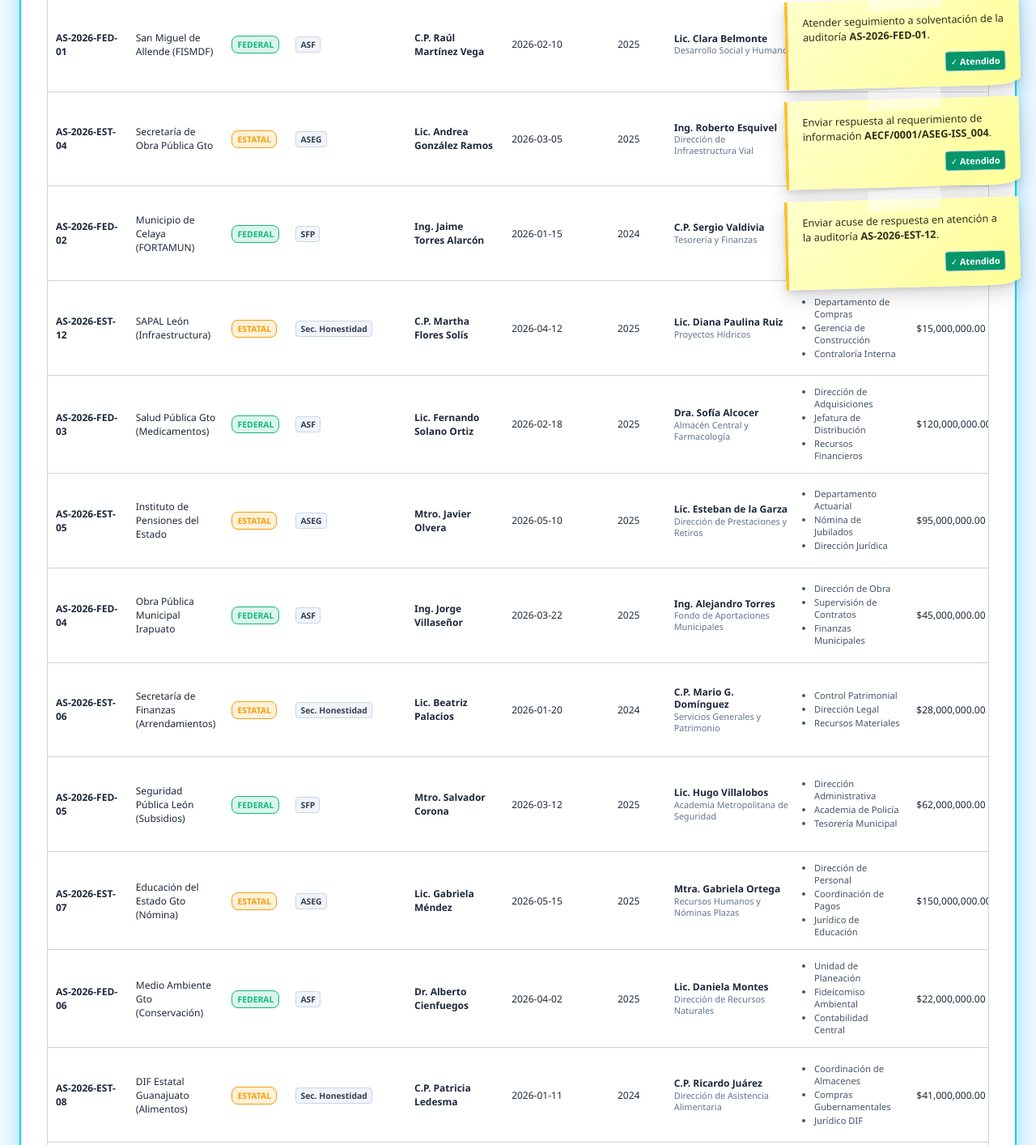
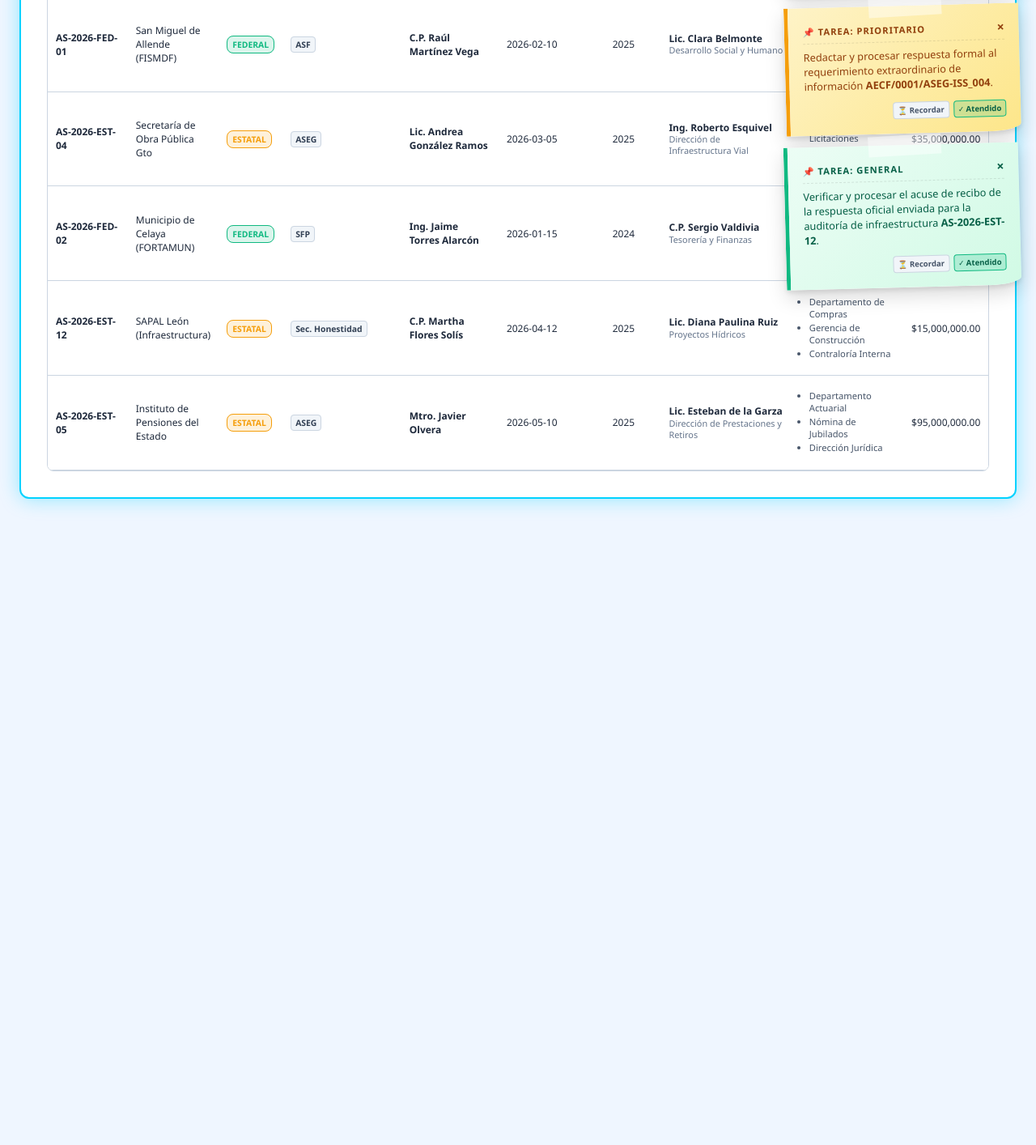
Before and after one commit to juanyebra003-dotcom/ausefi, a plain HTML site: page menu.html in a window 1280 px wide. Shown: the part 425-1839 px from the top of the page at 81% size. After the commit the page ends 1073 px from the top, so only its background shows below. Drawn offline with Linux system fonts and the light colour scheme.

Commit message:
Update menu.html

```diff
--- a/menu.html
+++ b/menu.html
@@ -438,10 +438,20 @@
             justify-content: space-between;
             align-items: center;
             font-weight: 800;
-            font-size: 0.9rem;
+            font-size: 0.95rem;
             letter-spacing: 1px;
             color: var(--azul-brillante);
             margin-bottom: 6px;
+        }
+
+        .toast-content-wrapper {
+            display: flex;
+            gap: 12px;
+            align-items: center;
+        }
+
+        .toast-icon {
+            font-size: 2rem;
         }
 
         .toast-close {
@@ -453,7 +463,7 @@
             line-height: 1;
         }
 
-        /* --- POST-ITS SUPERPUESTOS --- */
+        /* --- POST-ITS SUPERPUESTOS CON PRIORIDADES --- */
         .postit-overlay-container {
             position: fixed;
             bottom: 20px;
@@ -469,15 +479,31 @@
         .postit-real {
             pointer-events: auto;
             width: 290px;
-            background: linear-gradient(135deg, #ffffcc 0%, #fefe96 100%);
-            color: #33301C;
             padding: 18px;
             position: relative;
             box-shadow: 0 10px 25px rgba(0, 0, 0, 0.15), 0 3px 6px rgba(0,0,0,0.1);
             transform: rotate(-1.5deg);
             transition: all 0.3s ease;
-            border-left: 4px solid #FBC02D;
             border-bottom-right-radius: 40px 10px;
+        }
+
+        /* Variaciones de colores de Post-it según Prioridad */
+        .postit-urgente {
+            background: linear-gradient(135deg, #FFE4E6 0%, #FECDD3 100%);
+            color: #9F1239;
+            border-left: 5px solid #F43F5E;
+        }
+
+        .postit-prioritario {
+            background: linear-gradient(135deg, #FEF3C7 0%, #FDE68A 100%);
+            color: #92400E;
+            border-left: 5px solid #F59E0B;
+        }
+
+        .postit-normal {
+            background: linear-gradient(135deg, #ECFDF5 0%, #D1FAE5 100%);
+            color: #065F46;
+            border-left: 5px solid #10B981;
         }
 
         .postit-real::before {
@@ -491,11 +517,30 @@
             transform: rotate(-2deg);
         }
 
+        .postit-header {
+            display: flex;
+            justify-content: space-between;
+            align-items: center;
+            font-size: 0.7rem;
+            font-weight: 800;
+            text-transform: uppercase;
+            letter-spacing: 1px;
+            margin-bottom: 8px;
+            border-bottom: 1px dashed rgba(0, 0, 0, 0.1);
+            padding-bottom: 4px;
+        }
+
         .postit-body {
             font-size: 0.8rem;
             line-height: 1.4;
             margin-bottom: 12px;
             font-weight: 500;
+        }
+
+        .postit-actions {
+            display: flex;
+            justify-content: flex-end;
+            gap: 5px;
         }
 
         /* --- FORMULARIOS --- */
@@ -772,7 +817,7 @@
     </div>
 
     <script>
-        // BASE DE DATOS LOCAL AMPLIADA CON LOS CAMPOS DE SUPERVISIÓN, ÁREAS RESPONSABLES, ENTES FISCALIZADORES Y FECHAS
+        // BASE DE DATOS LOCAL
         let auditorias = [
             {
                 clave: "AS-2026-FED-01",
@@ -847,24 +892,6 @@
                 rubros: "Servicios Gral: 30% | Nómina: 40% | Subejerc.: 15% | Inv. Pública: 10% | Otros: 5%"
             },
             {
-                clave: "AS-2026-FED-03",
-                entidad: "Salud Pública Gto (Medicamentos)",
-                origen: "Federal",
-                fiscalizadora: "ASF",
-                jefe_auditoria: "Lic. Fernando Solano Ortiz",
-                fecha_inicio: "2026-02-18",
-                ejercicio: 2025,
-                responsable: "Dra. Sofía Alcocer",
-                area: "Almacén Central y Farmacología",
-                areas_responsables: ["Dirección de Adquisiciones", "Jefatura de Distribución", "Recursos Financieros"],
-                asociado: 120000000.00,
-                observado: 18500000.00,
-                solventado: 14000000.00,
-                reintegrado: 500000.00,
-                estado: "En Proceso",
-                rubros: "Servicios Gral: 30% | Nómina: 40% | Subejerc.: 15% | Inv. Pública: 10% | Otros: 5%"
-            },
-            {
                 clave: "AS-2026-EST-05",
                 entidad: "Instituto de Pensiones del Estado",
                 origen: "Estatal",
@@ -881,169 +908,25 @@
                 reintegrado: 200000.00,
                 estado: "En Proceso",
                 rubros: "Servicios Gral: 30% | Nómina: 40% | Subejerc.: 15% | Inv. Pública: 10% | Otros: 5%"
-            },
-            {
-                clave: "AS-2026-FED-04",
-                entidad: "Obra Pública Municipal Irapuato",
-                origen: "Federal",
-                fiscalizadora: "ASF",
-                jefe_auditoria: "Ing. Jorge Villaseñor",
-                fecha_inicio: "2026-03-22",
-                ejercicio: 2025,
-                responsable: "Ing. Alejandro Torres",
-                area: "Fondo de Aportaciones Municipales",
-                areas_responsables: ["Dirección de Obra", "Supervisión de Contratos", "Finanzas Municipales"],
-                asociado: 45000000.00,
-                observado: 12300000.00,
-                solventado: 4000000.00,
-                reintegrado: 1000000.00,
-                estado: "En Proceso",
-                rubros: "Servicios Gral: 30% | Nómina: 40% | Subejerc.: 15% | Inv. Pública: 10% | Otros: 5%"
-            },
-            {
-                clave: "AS-2026-EST-06",
-                entidad: "Secretaría de Finanzas (Arrendamientos)",
-                origen: "Estatal",
-                fiscalizadora: "Sec. Honestidad",
-                jefe_auditoria: "Lic. Beatriz Palacios",
-                fecha_inicio: "2026-01-20",
-                ejercicio: 2024,
-                responsable: "C.P. Mario G. Domínguez",
-                area: "Servicios Generales y Patrimonio",
-                areas_responsables: ["Control Patrimonial", "Dirección Legal", "Recursos Materiales"],
-                asociado: 28000000.00,
-                observado: 3450000.00,
-                solventado: 3450000.00,
-                reintegrado: 0.00,
-                estado: "Concluido",
-                rubros: "Servicios Gral: 30% | Nómina: 40% | Subejerc.: 15% | Inv. Pública: 10% | Otros: 5%"
-            },
-            {
-                clave: "AS-2026-FED-05",
-                entidad: "Seguridad Pública León (Subsidios)",
-                origen: "Federal",
-                fiscalizadora: "SFP",
-                jefe_auditoria: "Mtro. Salvador Corona",
-                fecha_inicio: "2026-03-12",
-                ejercicio: 2025,
-                responsable: "Lic. Hugo Villalobos",
-                area: "Academia Metropolitana de Seguridad",
-                areas_responsables: ["Dirección Administrativa", "Academia de Policía", "Tesorería Municipal"],
-                asociado: 62000000.00,
-                observado: 9800000.00,
-                solventado: 3200000.00,
-                reintegrado: 1500000.00,
-                estado: "En Proceso",
-                rubros: "Servicios Gral: 30% | Nómina: 40% | Subejerc.: 15% | Inv. Pública: 10% | Otros: 5%"
-            },
-            {
-                clave: "AS-2026-EST-07",
-                entidad: "Educación del Estado Gto (Nómina)",
-                origen: "Estatal",
-                fiscalizadora: "ASEG",
-                jefe_auditoria: "Lic. Gabriela Méndez",
-                fecha_inicio: "2026-05-15",
-                ejercicio: 2025,
-                responsable: "Mtra. Gabriela Ortega",
-                area: "Recursos Humanos y Nóminas Plazas",
-                areas_responsables: ["Dirección de Personal", "Coordinación de Pagos", "Jurídico de Educación"],
-                asociado: 150000000.00,
-                observado: 34200000.00,
-                solventado: 21000000.00,
-                reintegrado: 4200000.00,
-                estado: "En Proceso",
-                rubros: "Servicios Gral: 30% | Nómina: 40% | Subejerc.: 15% | Inv. Pública: 10% | Otros: 5%"
-            },
-            {
-                clave: "AS-2026-FED-06",
-                entidad: "Medio Ambiente Gto (Conservación)",
-                origen: "Federal",
-                fiscalizadora: "ASF",
-                jefe_auditoria: "Dr. Alberto Cienfuegos",
-                fecha_inicio: "2026-04-02",
-                ejercicio: 2025,
-                responsable: "Lic. Daniela Montes",
-                area: "Dirección de Recursos Naturales",
-                areas_responsables: ["Unidad de Planeación", "Fideicomiso Ambiental", "Contabilidad Central"],
-                asociado: 22000000.00,
-                observado: 1850000.00,
-                solventado: 1200000.00,
-                reintegrado: 150000.00,
-                estado: "En Proceso",
-                rubros: "Servicios Gral: 30% | Nómina: 40% | Subejerc.: 15% | Inv. Pública: 10% | Otros: 5%"
-            },
-            {
-                clave: "AS-2026-EST-08",
-                entidad: "DIF Estatal Guanajuato (Alimentos)",
-                origen: "Estatal",
-                fiscalizadora: "Sec. Honestidad",
-                jefe_auditoria: "C.P. Patricia Ledesma",
-                fecha_inicio: "2026-01-11",
-                ejercicio: 2024,
-                responsable: "C.P. Ricardo Juárez",
-                area: "Dirección de Asistencia Alimentaria",
-                areas_responsables: ["Coordinación de Almacenes", "Compras Gubernamentales", "Jurídico DIF"],
-                asociado: 41000000.00,
-                observado: 5600000.00,
-                solventado: 5600000.00,
-                reintegrado: 0.00,
-                estado: "Concluido",
-                rubros: "Servicios Gral: 30% | Nómina: 40% | Subejerc.: 15% | Inv. Pública: 10% | Otros: 5%"
-            },
-            {
-                clave: "AS-2026-FED-07",
-                entidad: "Comisión Estatal del Agua (CEAG)",
-                origen: "Federal",
-                fiscalizadora: "ASF",
-                jefe_auditoria: "Mtro. Ricardo Valenzuela",
-                fecha_inicio: "2026-05-02",
-                ejercicio: 2025,
-                responsable: "Ing. Fernando Castro",
-                area: "Gerencia de Infraestructura Rural",
-                areas_responsables: ["Dirección de Proyectos", "Supervisión de Licitación", "Finanzas CEAG"],
-                asociado: 75000000.00,
-                observado: 16750000.00,
-                solventado: 9000000.00,
-                reintegrado: 2200000.00,
-                estado: "En Proceso",
-                rubros: "Servicios Gral: 30% | Nómina: 40% | Subejerc.: 15% | Inv. Pública: 10% | Otros: 5%"
-            },
-            {
-                clave: "AS-2026-EST-09",
-                entidad: "Universidad de Guanajuato (Viáticos)",
-                origen: "Estatal",
-                fiscalizadora: "ASEG",
-                jefe_auditoria: "Mtro. Luis Felipe Guerrero",
-                fecha_inicio: "2026-02-27",
-                ejercicio: 2025,
-                responsable: "Dr. Ernesto Padilla",
-                area: "Coordinación Administrativa y Finanzas",
-                areas_responsables: ["Tesorería Universitaria", "Control Presupuestal", "Contraloría Interna UG"],
-                asociado: 18000000.00,
-                observado: 2100000.00,
-                solventado: 1800000.00,
-                reintegrado: 300000.00,
-                estado: "Concluido",
-                rubros: "Servicios Gral: 30% | Nómina: 40% | Subejerc.: 15% | Inv. Pública: 10% | Otros: 5%"
             }
         ];
 
-        // Mensajes motivacionales institucionales
+        // Mensajes motivacionales con ÍCONOS y Títulos Institucionales
         const mensajesMotivacionales = [
-            { titulo: "ÉTICA PROFESIONAL", texto: "La integridad es la piedra angular de nuestro trabajo. Auditar con rigor asegura la correcta aplicación de los recursos públicos en beneficio social." },
-            { titulo: "CONFIANZA PÚBLICA", texto: "Cada observación resuelta fortalece la confianza de la ciudadanía en las instituciones. ¡Sigamos construyendo un ejercicio transparente!" },
-            { titulo: "EXCELENCIA Y LOGRO", texto: "El análisis técnico preciso no solo identifica desviaciones, sino que previene el subejercicio y orienta la mejora continua gubernamental." },
-            { titulo: "VALOR INSTITUCIONAL", texto: "Honestidad, imparcialidad y objetividad. Llevamos con orgullo la responsabilidad de vigilar el patrimonio del Estado." },
-            { titulo: "COMPROMISO SOCIAL", texto: "La fiscalización no es solo revisar números, es garantizar que la infraestructura, los medicamentos y las pensiones lleguen de forma íntegra a la gente." }
+            { icon: "🛡️", titulo: "ÉTICA PROFESIONAL", texto: "La integridad es la piedra angular de nuestro trabajo. Auditar con rigor asegura la correcta aplicación de los recursos públicos en beneficio social." },
+            { icon: "🤝", titulo: "CONFIANZA PÚBLICA", texto: "Cada observación resuelta fortalece la confianza de la ciudadanía en las instituciones. ¡Sigamos construyendo un ejercicio transparente!" },
+            { icon: "📈", titulo: "EXCELENCIA Y LOGRO", texto: "El análisis técnico preciso no solo identifica desviaciones, sino que previene el subejercicio y orienta la mejora continua gubernamental." },
+            { icon: "⚖️", titulo: "VALOR INSTITUCIONAL", texto: "Honestidad, imparcialidad y objetividad. Llevamos con orgullo la responsabilidad de vigilar el patrimonio del Estado." },
+            { icon: "🏡", titulo: "COMPROMISO SOCIAL", texto: "La fiscalización no es solo revisar números, es garantizar que la infraestructura, los medicamentos y las pensiones lleguen de forma íntegra a la gente." }
         ];
 
         let msgIndex = 0;
 
-        // Tareas Pendientes para los Post-it
+        // Base de datos de tareas para Post-its con sus prioridades, títulos y mensajes
         let tareasPendientes = [
-            { id: "tarea_1", prioridad: "urgente", tag: "Urgente", mensaje: "Atender seguimiento a solventación de la auditoría <strong>AS-2026-FED-01</strong>." },
-            { id: "tarea_2", prioridad: "prioritario", tag: "Prioritario", mensaje: "Enviar respuesta al requerimiento de información <strong>AECF/0001/ASEG-ISS_004</strong>." },
-            { id: "tarea_3", prioridad: "normal", tag: "Normal", mensaje: "Enviar acuse de respuesta en atención a la auditoría <strong>AS-2026-EST-12</strong>." }
+            { id: "tarea_1", prioridad: "urgente", tag: "¡Crítico!", mensaje: "Atender de inmediato el pliego de observaciones y coordinar el seguimiento para la solventación de la auditoría <strong>AS-2026-FED-01</strong>." },
+            { id: "tarea_2", prioridad: "prioritario", tag: "Prioritario", mensaje: "Redactar y procesar respuesta formal al requerimiento extraordinario de información <strong>AECF/0001/ASEG-ISS_004</strong>." },
+            { id: "tarea_3", prioridad: "normal", tag: "General", mensaje: "Verificar y procesar el acuse de recibo de la respuesta oficial enviada para la auditoría de infraestructura <strong>AS-2026-EST-12</strong>." }
         ];
 
         window.onload = function() {
@@ -1051,16 +934,18 @@
             renderTables();
             renderPostits();
 
-            // Programación de Mensajes Motivacionales
+            // Primer mensaje de valores institucionales a los 15 segundos de cargar la página
             setTimeout(() => {
                 mostrarMensajeMotivacional();
-            }, 15000); // 15 segundos al cargar
+            }, 15000);
 
+            // Mensajes recurrentes cada 4 minutos (240,000 ms)
             setInterval(() => {
                 mostrarMensajeMotivacional();
-            }, 240000); // Cada 4 minutos (240000 ms)
+            }, 240000);
         }
 
+        // Lógica de Mensaje Motivacional / Institucional (Duración: 29 segundos exactos)
         function mostrarMensajeMotivacional() {
             const container = document.getElementById('toast-container');
             const msg = mensajesMotivacionales[msgIndex];
@@ -1069,19 +954,22 @@
             toast.className = 'toast-motivation';
             toast.innerHTML = `
                 <div class="toast-header">
-                    <span>🌟 ${msg.titulo}</span>
+                    <span>${msg.icon} ${msg.titulo}</span>
                     <button class="toast-close" onclick="this.parentElement.parentElement.remove()">×</button>
                 </div>
-                <div>${msg.texto}</div>
+                <div class="toast-content-wrapper">
+                    <span class="toast-icon">${msg.icon}</span>
+                    <div>${msg.texto}</div>
+                </div>
             `;
             container.appendChild(toast);
 
-            // Auto-cerrado a los 10 segundos
+            // Cierre automático programado a los 29 segundos (29000 ms)
             setTimeout(() => {
-                toast.remove();
-            }, 10000);
+                if(toast) toast.remove();
+            }, 29000);
 
-            // Ciclo de mensajes
+            // Avanzar al siguiente mensaje en la lista
             msgIndex = (msgIndex + 1) % mensajesMotivacionales.length;
         }
 
@@ -1137,7 +1025,6 @@
                 const statusClass = aud.estado === 'En Proceso' ? 'proceso' : 'concluido';
                 const porSolventar = aud.observado - aud.solventado - aud.reintegrado;
 
-                // Generar lista de áreas responsables
                 const areasList = aud.areas_responsables.map(area => `<li>${area}</li>`).join('');
 
                 const filaConsulta = `
@@ -1203,7 +1090,6 @@
         function saveNewAudit(event) {
             event.preventDefault();
 
-            // Transformar la cadena de texto de áreas en un array
             const areasTexto = document.getElementById('areas_resp').value;
             const areasArray = areasTexto.split(',').map(item => item.trim()).filter(item => item.length > 0);
 
@@ -1245,7 +1131,7 @@
             alert(`Fase actualizada a "${auditorias[index].estado}" para la auditoría: ${auditorias[index].clave}`);
         }
 
-        /* --- CONTROL DE LOS POST-ITS INTERACTIVOS --- */
+        /* --- CONTROL Y RENDERIZADO DE POST-ITS INTERACTIVOS CON PRIORIDADES Y CONTROLES --- */
         function renderPostits() {
             const container = document.getElementById('postit-container');
             container.innerHTML = '';
@@ -1256,14 +1142,26 @@
 
                 if (!atendida && !silenciada) {
                     const postitElement = document.createElement('div');
-                    postitElement.className = 'postit-real';
+
+                    // Asignación de clase dinámica en base a prioridad
+                    let clasePrioridad = "postit-normal";
+                    if(tarea.prioridad === 'urgente') clasePrioridad = "postit-urgente";
+                    else if(tarea.prioridad === 'prioritario') clasePrioridad = "postit-prioritario";
+
+                    postitElement.className = `postit-real ${clasePrioridad}`;
                     postitElement.id = `postit-${tarea.id}`;
+
                     postitElement.innerHTML = `
+                        <div class="postit-header">
+                            <span>📌 TAREA: ${tarea.tag}</span>
+                            <button style="background:none; border:none; cursor:pointer; font-size:1rem; font-weight:bold; color:inherit;" onclick="cerrarPostit('${tarea.id}')" title="Cerrar temporalmente">×</button>
+                        </div>
                         <div class="postit-body">
                             ${tarea.mensaje}
                         </div>
-                        <div style="text-align: right;">
-                            <button class="btn-mini btn-consultar" style="background-color: #059669; color: white;" onclick="marcarAtendido('${tarea.id}')">✓ Atendido</button>
+                        <div class="postit-actions">
+                            <button class="btn-mini btn-consultar" style="font-size:0.6rem; padding: 3px 5px;" onclick="posponerPostit('${tarea.id}')" title="Posponer por sesión">⏳ Recordar</button>
+                            <button class="btn-mini" style="background-color: rgba(16,185,129, 0.2); color: #065F46; border: 1px solid #10B981; font-size:0.6rem; padding: 3px 5px;" onclick="marcarAtendido('${tarea.id}')" title="Completar Tarea">✓ Atendido</button>
                         </div>
                     `;
                     container.appendChild(postitElement);
@@ -1271,8 +1169,19 @@
             });
         }
 
+        // Acciones interactivas del Post-it:
+        function cerrarPostit(id) {
+            const postit = document.getElementById(`postit-${id}`);
+            if(postit) postit.remove();
+        }
+
         function marcarAtendido(id) {
             localStorage.setItem(`postit_done_${id}`, 'true');
+            renderPostits();
+        }
+
+        function posponerPostit(id) {
+            sessionStorage.setItem(`postit_snooze_${id}`, 'true');
             renderPostits();
         }
     </script>
```
